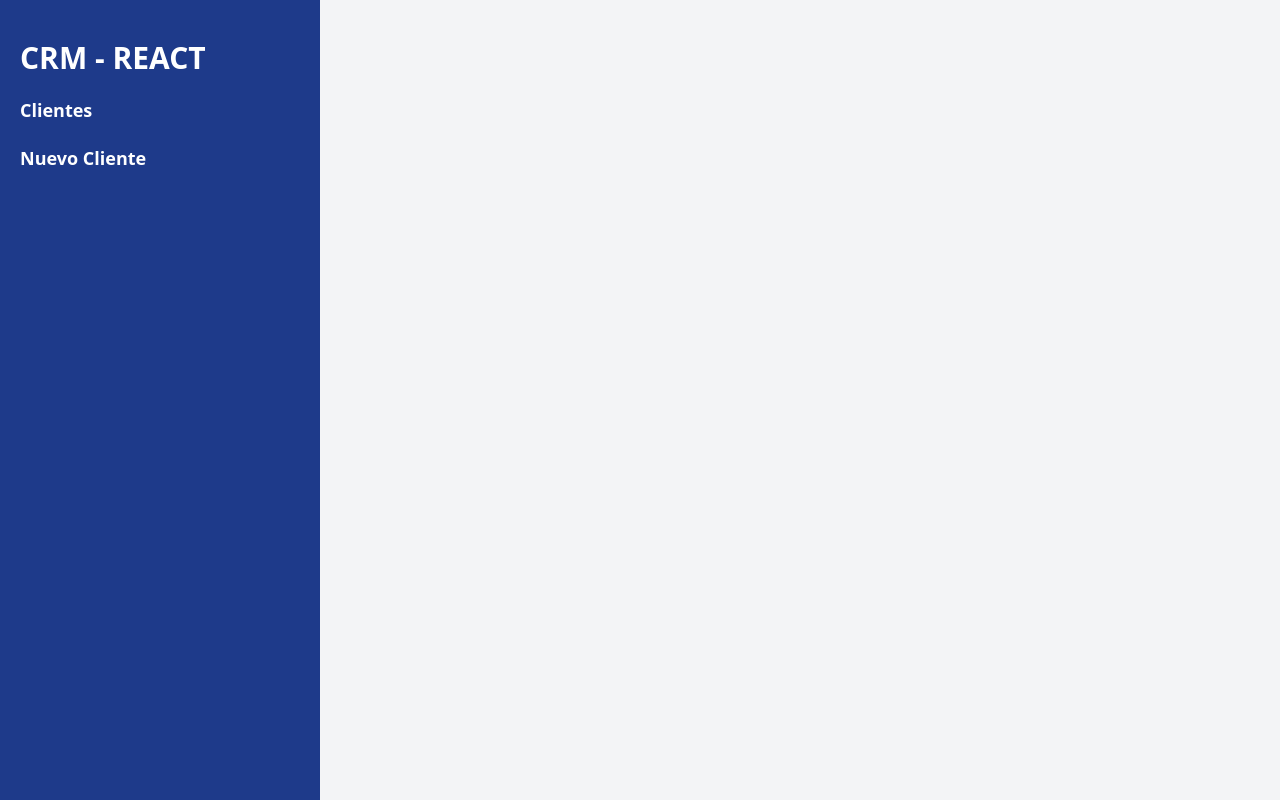
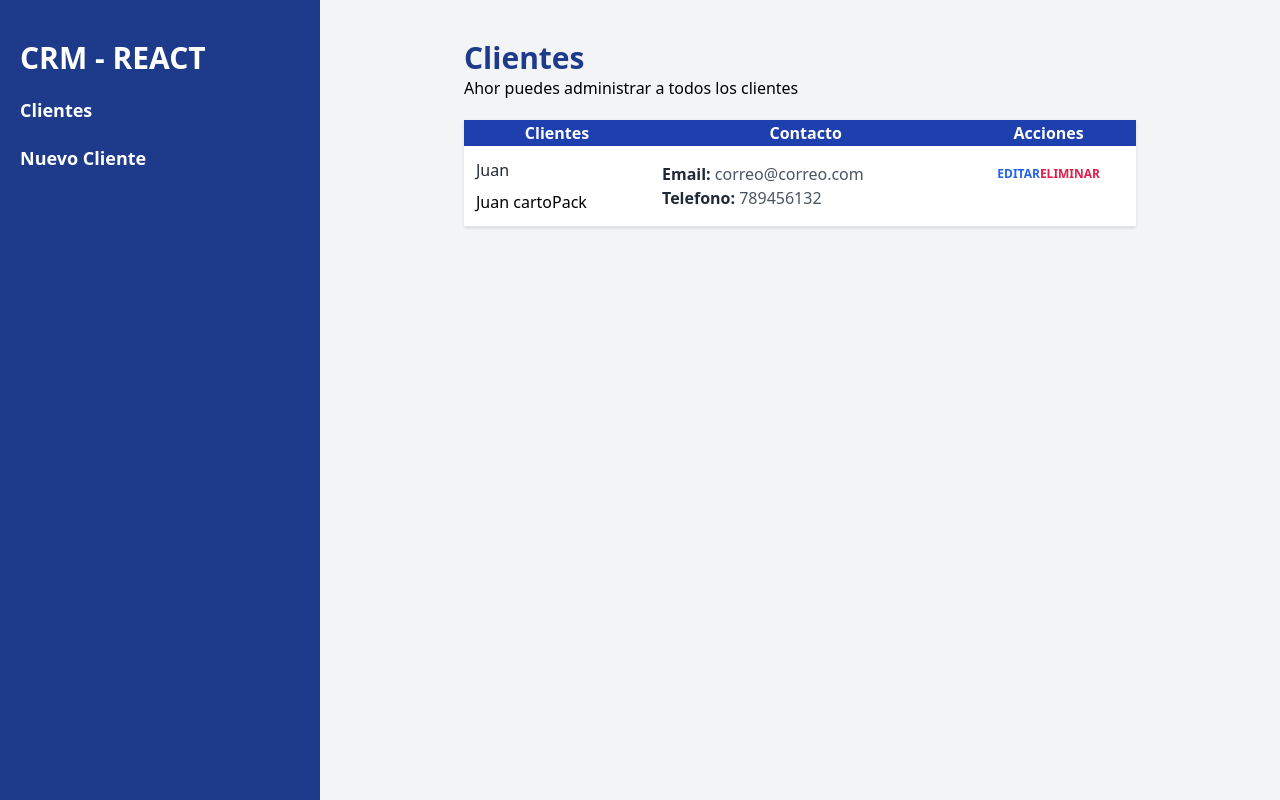
Before and after one commit to AtochePascual-Dev/CRM-React, a React (Vite) app: page / in a window 1280 px wide. Built offline with nearby package versions, Linux system fonts and the light colour scheme.

Commit message:
[FEATURE] clientes page

```diff
--- a/src/components/Layout.jsx
+++ b/src/components/Layout.jsx
@@ -8,7 +8,7 @@ const Layout = () => {
     <div className='md:h-screen md:flex'>
       <Header />
 
-      <main className="h-full py-1 md:w-3/4">
+      <main className="h-full py-10 md:w-3/4">
         <Outlet />
       </main>
     </div>
--- a/src/main.jsx
+++ b/src/main.jsx
@@ -3,11 +3,18 @@ import ReactDOM from 'react-dom/client'
 import './index.css'
 import { createBrowserRouter, RouterProvider } from 'react-router-dom'
 import Layout from './components/Layout';
+import Clientes from './pages/Clientes';
 
 const router = createBrowserRouter([
   {
     path: "/",
-    element: <Layout />
+    element: <Layout />,
+    children: [
+      {
+        index: true,
+        element: <Clientes />
+      }
+    ]
   }
 ]);
 
--- /dev/null
+++ b/src/pages/Clientes.jsx
@@ -0,0 +1,49 @@
+
+const Clientes = () => {
+  return (
+    <div className="w-11/12 max-w-2xl mx-auto">
+      <h2 className="font-extrabold text-3xl text-blue-900">Clientes</h2>
+      <p>Ahor puedes administrar a todos los clientes</p>
+
+      <table className="w-full mt-5 shadow table-auto bg-white">
+        <thead className="bg-blue-800 text-white">
+          <tr>
+            <th>Clientes</th>
+            <th>Contacto</th>
+            <th>Acciones</th>
+          </tr>
+        </thead>
+
+        <tbody>
+          <tr className="border-b">
+            <td className="p-1 space-y-2 sm:p-3">
+              <p className="text-gray-800">Juan</p>
+              <p>Juan cartoPack</p>
+            </td>
+
+            <td className="p-1 sm:p-3">
+              <p className="text-gray-600"><span className="font-bold text-gray-800">Email: </span> correo@correo.com</p>
+              <p className="text-gray-600"><span className="font-bold text-gray-800">Telefono: </span> 789456132</p>
+            </td>
+
+            <td className="mt-3 p-1 flex flex-col gap- justify-center sm:p-3 sm:mt-2 md:flex-row">
+              <button
+                type="button"
+                className="text-blue-600 hover:text-blue-700 text-xs font-bold uppercase">
+                Editar
+              </button>
+
+              <button
+                type="submit"
+                className="text-rose-600 hover:text-rose-700 text-xs font-bold uppercase">
+                Eliminar
+              </button>
+            </td>
+          </tr>
+        </tbody>
+      </table>
+    </div>
+  )
+}
+
+export default Clientes
```
